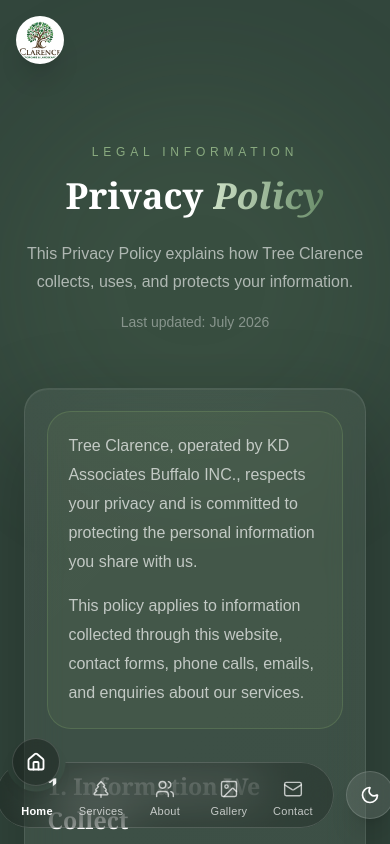
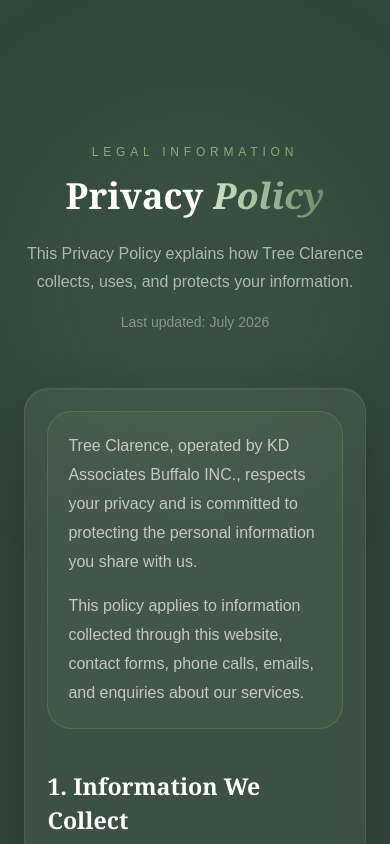
Before and after one commit to Nafrin14/tree-clarence-github, a React (Vite) app: page /tree-clarence-github/privacy-policy in a window 390 px wide. Shown: the top 844 px of the page. Built offline with nearby package versions, Linux system fonts and the light colour scheme.

Commit message:
final code

```diff
--- a/src/App.jsx
+++ b/src/App.jsx
@@ -16,7 +16,10 @@
     <>
       <Navbar />
 
-      <main className="overflow-x-hidden bg-[#28362f]">
+      <main
+        id="main-content"
+        className="overflow-x-hidden bg-[#28362f]"
+      >
         <Hero />
         <ServicesSection />
         <AboutSection />
@@ -31,11 +34,40 @@
 
 function LegalPageLayout({ children }) {
   return (
-    <>
-      <Navbar />
-      {children}
+    <div className="min-h-screen bg-[#28362f] text-white">
+      <main id="main-content" className="overflow-x-hidden">
+        {children}
+      </main>
+
       <Footer />
-    </>
+    </div>
+  );
+}
+
+function NotFound() {
+  return (
+    <main className="flex min-h-screen items-center justify-center bg-[#28362f] px-6 text-center text-white">
+      <div>
+        <p className="text-sm uppercase tracking-[0.3em] text-white/50">
+          404 Error
+        </p>
+
+        <h1 className="mt-4 font-serif text-5xl font-semibold">
+          Page Not Found
+        </h1>
+
+        <p className="mt-4 text-white/65">
+          The page you are looking for does not exist.
+        </p>
+
+        <a
+          href={`${import.meta.env.BASE_URL}`}
+          className="mt-8 inline-flex rounded-full bg-[#97ba8d] px-6 py-3 font-semibold text-[#28362f] transition hover:bg-[#b8dc90]"
+        >
+          Back to Home
+        </a>
+      </div>
+    </main>
   );
 }
 
@@ -61,6 +93,8 @@
           </LegalPageLayout>
         }
       />
+
+      <Route path="*" element={<NotFound />} />
     </Routes>
   );
 }
--- a/src/components/Navbar.jsx
+++ b/src/components/Navbar.jsx
@@ -21,51 +21,55 @@
 
 function ThemeToggle() {
   const [theme, setTheme] = useState(() => {
-    const savedTheme = localStorage.getItem("theme");
-
-    if (savedTheme) {
-      return savedTheme;
-    }
-
-    return "dark";
+    return localStorage.getItem("theme") || "dark";
   });
 
   useEffect(() => {
-    document.documentElement.classList.toggle(
-      "dark",
-      theme === "dark"
-    );
+    const root = document.documentElement;
+    const isDark = theme === "dark";
+
+    root.classList.toggle("dark", isDark);
+    root.style.colorScheme = isDark ? "dark" : "light";
   }, [theme]);
 
   const toggleTheme = () => {
-    const nextTheme = theme === "dark" ? "light" : "dark";
+    setTheme((currentTheme) => {
+      const nextTheme =
+        currentTheme === "dark" ? "light" : "dark";
 
-    localStorage.setItem("theme", nextTheme);
-    setTheme(nextTheme);
+      localStorage.setItem("theme", nextTheme);
+
+      return nextTheme;
+    });
   };
+
+  const isDark = theme === "dark";
 
   return (
     <button
       type="button"
       onClick={toggleTheme}
       aria-label={
-        theme === "dark"
+        isDark
           ? "Switch to light mode"
           : "Switch to dark mode"
       }
-      className="relative flex h-12 w-12 shrink-0 items-center justify-center rounded-full border border-white/15 bg-white/10 text-white shadow-xl backdrop-blur-xl transition hover:bg-white/20"
+      aria-pressed={isDark}
+      className="relative flex h-12 w-12 shrink-0 items-center justify-center rounded-full border border-white/15 bg-white/10 text-white shadow-xl backdrop-blur-md transition-colors duration-300 hover:bg-white/20"
     >
       <Sun
-        className={`h-5 w-5 transition-all duration-300 ${
-          theme === "dark"
+        aria-hidden="true"
+        className={`h-5 w-5 transition-transform duration-300 ${
+          isDark
             ? "-rotate-90 scale-0"
             : "rotate-0 scale-100"
         }`}
       />
 
       <Moon
-        className={`absolute h-5 w-5 transition-all duration-300 ${
-          theme === "dark"
+        aria-hidden="true"
+        className={`absolute h-5 w-5 transition-transform duration-300 ${
+          isDark
             ? "rotate-0 scale-100"
             : "rotate-90 scale-0"
         }`}
@@ -82,34 +86,44 @@
       .map((item) => document.getElementById(item.id))
       .filter(Boolean);
 
-    if (sections.length === 0) return;
+    if (sections.length === 0) {
+      return undefined;
+    }
 
     const observer = new IntersectionObserver(
       (entries) => {
-        const visibleSections = entries.filter(
-          (entry) => entry.isIntersecting
-        );
+        const visibleSections = entries
+          .filter((entry) => entry.isIntersecting)
+          .sort(
+            (first, second) =>
+              Math.abs(first.boundingClientRect.top) -
+              Math.abs(second.boundingClientRect.top)
+          );
 
-        if (visibleSections.length === 0) return;
+        const nextActive = visibleSections[0]?.target.id;
 
-        const topSection = visibleSections.reduce((first, second) =>
-          first.boundingClientRect.top <
-          second.boundingClientRect.top
-            ? first
-            : second
-        );
-
-        setActive(topSection.target.id);
+        if (nextActive) {
+          setActive((currentActive) =>
+            currentActive === nextActive
+              ? currentActive
+              : nextActive
+          );
+        }
       },
       {
-        rootMargin: "-40% 0px -59% 0px",
+        root: null,
+        rootMargin: "-40% 0px -55% 0px",
         threshold: 0,
       }
     );
 
-    sections.forEach((section) => observer.observe(section));
+    sections.forEach((section) => {
+      observer.observe(section);
+    });
 
-    return () => observer.disconnect();
+    return () => {
+      observer.disconnect();
+    };
   }, []);
 
   const activeIndex = Math.max(
@@ -120,11 +134,18 @@
   const ActiveIcon = navItems[activeIndex].icon;
 
   const handleNavigation = (id) => {
+    const targetSection = document.getElementById(id);
+
+    if (!targetSection) {
+      return;
+    }
+
     setActive(id);
 
-    document
-      .getElementById(id)
-      ?.scrollIntoView({ behavior: "smooth" });
+    targetSection.scrollIntoView({
+      behavior: "smooth",
+      block: "start",
+    });
   };
 
   return (
@@ -133,14 +154,16 @@
       <button
         type="button"
         onClick={() => handleNavigation("top")}
-        aria-label="Tree Clarence home"
+        aria-label="Go to homepage"
         className="fixed left-4 top-4 z-50 flex h-12 w-12 items-center justify-center overflow-hidden rounded-full border border-white/20 bg-white shadow-xl md:hidden"
       >
         <img
           src={logo}
-          alt="Tree Clarence logo"
+          alt="Clarence Arborcare and Landscaping logo"
           width="48"
           height="48"
+          loading="eager"
+          decoding="async"
           className="h-full w-full scale-125 object-cover"
         />
       </button>
@@ -151,14 +174,16 @@
           <button
             type="button"
             onClick={() => handleNavigation("top")}
-            aria-label="Tree Clarence home"
+            aria-label="Go to homepage"
             className="hidden h-12 w-12 shrink-0 items-center justify-center overflow-hidden rounded-full border border-white/20 bg-white shadow-xl md:flex"
           >
             <img
               src={logo}
-              alt="Tree Clarence logo"
+              alt="Clarence Arborcare and Landscaping logo"
               width="48"
               height="48"
+              loading="eager"
+              decoding="async"
               className="h-full w-full scale-125 object-cover"
             />
           </button>
@@ -167,7 +192,10 @@
             className="nav-frame relative"
             style={{ "--nav-index": activeIndex }}
           >
-            <nav className="nav-notch flex items-end rounded-full border border-white/15 bg-black/20 px-2 shadow-xl backdrop-blur-xl">
+            <nav
+              aria-label="Primary navigation"
+              className="nav-notch flex items-end rounded-full border border-white/15 bg-black/20 px-2 shadow-xl backdrop-blur-md"
+            >
               {navItems.map((item) => {
                 const Icon = item.icon;
                 const isActive = active === item.id;
@@ -176,13 +204,20 @@
                   <button
                     key={item.id}
                     type="button"
-                    onClick={() => handleNavigation(item.id)}
-                    aria-current={isActive ? "page" : undefined}
+                    onClick={() =>
+                      handleNavigation(item.id)
+                    }
+                    aria-current={
+                      isActive ? "page" : undefined
+                    }
                     className="relative flex h-16 w-16 flex-col items-center justify-end pb-2 md:w-28"
                   >
                     <span
+                      aria-hidden="true"
                       className={`mb-1 text-white/70 transition-opacity duration-300 ${
-                        isActive ? "opacity-0" : "opacity-100"
+                        isActive
+                          ? "opacity-0"
+                          : "opacity-100"
                       }`}
                     >
                       <Icon
@@ -205,7 +240,10 @@
               })}
             </nav>
 
-            <span className="nav-bubble pointer-events-none absolute top-0 flex h-12 w-12 -translate-y-1/2 items-center justify-center rounded-full border border-white/15 bg-black/30 text-white shadow-lg backdrop-blur-xl">
+            <span
+              aria-hidden="true"
+              className="nav-bubble pointer-events-none absolute top-0 flex h-12 w-12 -translate-y-1/2 items-center justify-center rounded-full border border-white/15 bg-black/30 text-white shadow-lg backdrop-blur-md"
+            >
               <ActiveIcon
                 className="h-5 w-5"
                 strokeWidth={2.2}
--- a/src/index.css
+++ b/src/index.css
@@ -10,11 +10,25 @@
   background: #ffffff;
   color: #111827;
   font-family: Arial, Helvetica, sans-serif;
+  text-rendering: optimizeLegibility;
+  -webkit-font-smoothing: antialiased;
 }
 
-* {
+*,
+*::before,
+*::after {
   box-sizing: border-box;
 }
+
+img {
+  display: block;
+  max-width: 100%;
+}
+
+/* =========================
+   Navbar
+========================= */
+
 @property --notch-x {
   syntax: "<length>";
   inherits: true;
@@ -31,8 +45,7 @@
     var(--nav-item-width)
   );
 
-  transition: --notch-x 0.45s
-    cubic-bezier(0.34, 1.56, 0.64, 1);
+  transition: --notch-x 0.35s ease;
 }
 
 .nav-notch {
@@ -50,10 +63,18 @@
 }
 
 .nav-bubble {
-  left: calc(var(--notch-x) - 1.5rem);
+  left: var(--nav-padding-x);
+  transform:
+    translateX(
+      calc(
+        var(--nav-index, 0) *
+        var(--nav-item-width)
+      )
+    )
+    translateY(-50%);
 
-  transition: left 0.45s
-    cubic-bezier(0.34, 1.56, 0.64, 1);
+  transition: transform 0.35s ease;
+  will-change: transform;
 }
 
 @media (min-width: 768px) {
@@ -61,6 +82,11 @@
     --nav-item-width: 7rem;
   }
 }
+
+/* =========================
+   Hero
+========================= */
+
 .hero-section {
   background: linear-gradient(
     180deg,
@@ -68,6 +94,7 @@
     #4d6e5d 45%,
     #7a9c80 100%
   );
+  contain: layout paint;
 }
 
 .hero-gradient {
@@ -80,34 +107,35 @@
 @keyframes hero-glow-float {
   0%,
   100% {
-    transform: translateX(-50%) translateY(0);
+    transform: translate3d(-50%, 0, 0);
   }
 
   50% {
-    transform: translateX(-50%) translateY(-18px);
+    transform: translate3d(-50%, -14px, 0);
   }
 }
 
 .hero-glow {
-  animation: hero-glow-float 6s ease-in-out infinite;
+  animation: hero-glow-float 7s ease-in-out infinite;
+  will-change: transform;
 }
 
 @keyframes hero-fade-up {
   from {
     opacity: 0;
-    transform: translateY(35px);
+    transform: translate3d(0, 24px, 0);
   }
 
   to {
     opacity: 1;
-    transform: translateY(0);
+    transform: translate3d(0, 0, 0);
   }
 }
 
 @keyframes hero-pop-in {
   from {
     opacity: 0;
-    transform: scale(0.85);
+    transform: scale(0.92);
   }
 
   to {
@@ -118,28 +146,28 @@
 
 .hero-fade-up {
   opacity: 0;
-  animation: hero-fade-up 0.9s ease-out forwards;
+  animation: hero-fade-up 0.7s ease-out forwards;
 }
 
 .hero-pop-in {
   opacity: 0;
-  animation: hero-pop-in 0.6s ease-out forwards;
+  animation: hero-pop-in 0.5s ease-out forwards;
 }
 
 .hero-delay-1 {
-  animation-delay: 0.15s;
+  animation-delay: 0.08s;
 }
 
 .hero-delay-2 {
-  animation-delay: 0.3s;
+  animation-delay: 0.16s;
 }
 
 .hero-delay-3 {
-  animation-delay: 0.45s;
+  animation-delay: 0.24s;
 }
 
 .hero-delay-4 {
-  animation-delay: 0.6s;
+  animation-delay: 0.32s;
 }
 
 @keyframes leaf-fall {
@@ -153,23 +181,25 @@
   }
 
   50% {
-    opacity: 0.85;
-    transform: translate3d(
+    opacity: 0.8;
+    transform:
+      translate3d(
         var(--leaf-sway, 30px),
-        60vh,
+        55vh,
         0
       )
-      rotate(360deg);
+      rotate(280deg);
   }
 
   100% {
     opacity: 0;
-    transform: translate3d(
-        calc(var(--leaf-sway, 30px) * -0.6),
-        120vh,
+    transform:
+      translate3d(
+        calc(var(--leaf-sway, 30px) * -0.5),
+        110vh,
         0
       )
-      rotate(720deg);
+      rotate(560deg);
   }
 }
 
@@ -177,18 +207,13 @@
   animation-name: leaf-fall;
   animation-timing-function: linear;
   animation-iteration-count: infinite;
-  will-change: transform, opacity;
+  will-change: transform;
 }
 
-@media (prefers-reduced-motion: reduce) {
-  .hero-glow,
-  .hero-fade-up,
-  .hero-pop-in,
-  .hero-leaf {
-    animation: none;
-    opacity: 1;
-  }
-}
+/* =========================
+   Services
+========================= */
+
 .services-gradient {
   background: linear-gradient(
     90deg,
@@ -202,15 +227,15 @@
 
 .service-heading {
   opacity: 0;
-  transform: translateY(35px);
+  transform: translate3d(0, 24px, 0);
   transition:
-    opacity 0.8s ease,
-    transform 0.8s ease;
+    opacity 0.6s ease,
+    transform 0.6s ease;
 }
 
 .service-heading-visible {
   opacity: 1;
-  transform: translateY(0);
+  transform: translate3d(0, 0, 0);
 }
 
 .service-card {
@@ -219,27 +244,35 @@
   border: 1px solid rgb(255 255 255 / 10%);
   border-radius: 1.5rem;
   padding: 2rem;
-  background:
-    linear-gradient(
+  background: linear-gradient(
     135deg,
     rgb(255 255 255 / 8%),
     rgb(255 255 255 / 2%)
   );
   box-shadow:
     inset 0 1px 0 rgb(255 255 255 / 8%),
-    0 25px 60px rgb(0 0 0 / 20%);
-  backdrop-filter: blur(18px);
+    0 18px 40px rgb(0 0 0 / 16%);
   opacity: 0;
-  transform: translateY(35px);
+  transform: translate3d(0, 24px, 0);
   transition:
-    opacity 0.75s ease,
-    transform 0.75s ease,
-    border-color 0.3s ease;
+    opacity 0.6s ease,
+    transform 0.6s ease,
+    border-color 0.25s ease;
+  contain: layout paint;
+}
+
+@supports (
+  backdrop-filter: blur(10px)
+) {
+  .service-card {
+    backdrop-filter: blur(10px);
+    -webkit-backdrop-filter: blur(10px);
+  }
 }
 
 .service-card-visible {
   opacity: 1;
-  transform: translateY(0);
+  transform: translate3d(0, 0, 0);
 }
 
 .service-card:hover {
@@ -254,9 +287,9 @@
   height: 12rem;
   border-radius: 9999px;
   background: rgb(139 177 101 / 15%);
-  filter: blur(45px);
+  filter: blur(32px);
   opacity: 0;
-  transition: opacity 0.4s ease;
+  transition: opacity 0.3s ease;
 }
 
 .service-card:hover .service-card-glow {
@@ -264,36 +297,39 @@
 }
 
 .service-link span {
-  transition: transform 0.25s ease;
+  transition: transform 0.2s ease;
 }
 
 .service-link:hover span {
-  transform: translateX(5px);
+  transform: translateX(4px);
 }
 
-@media (prefers-reduced-motion: reduce) {
-  .service-heading,
-  .service-card {
-    opacity: 1;
-    transform: none;
-    transition: none;
-  }
-}
+/* =========================
+   Contact
+========================= */
+
 .contact-panel {
   border: 1px solid rgb(255 255 255 / 10%);
   border-radius: 1.75rem;
   padding: 2rem;
-  background:
-    linear-gradient(
+  background: linear-gradient(
     135deg,
     rgb(255 255 255 / 7%),
     rgb(255 255 255 / 2%)
   );
   box-shadow:
     inset 0 1px 0 rgb(255 255 255 / 7%),
-    0 28px 70px rgb(0 0 0 / 22%);
-  backdrop-filter: blur(18px);
-  -webkit-backdrop-filter: blur(18px);
+    0 20px 50px rgb(0 0 0 / 18%);
+  contain: layout paint;
+}
+
+@supports (
+  backdrop-filter: blur(10px)
+) {
+  .contact-panel {
+    backdrop-filter: blur(10px);
+    -webkit-backdrop-filter: blur(10px);
+  }
 }
 
 .contact-input {
@@ -305,9 +341,9 @@
   color: white;
   outline: none;
   transition:
-    border-color 0.25s ease,
-    background-color 0.25s ease,
-    box-shadow 0.25s ease;
+    border-color 0.2s ease,
+    background-color 0.2s ease,
+    box-shadow 0.2s ease;
 }
 
 .contact-input::placeholder {
@@ -317,7 +353,7 @@
 .contact-input:focus {
   border-color: rgb(167 207 121 / 65%);
   background: rgb(255 255 255 / 6%);
-  box-shadow: 0 0 0 4px rgb(167 207 121 / 8%);
+  box-shadow: 0 0 0 3px rgb(167 207 121 / 8%);
 }
 
 .contact-input option {
@@ -325,26 +361,32 @@
   color: white;
 }
 
-@media (max-width: 640px) {
-  .contact-panel {
-    padding: 1.5rem;
-  }
-}
+/* =========================
+   Legal Pages
+========================= */
+
 .legal-page-card {
   border: 1px solid rgb(255 255 255 / 9%);
   border-radius: 2rem;
   padding: 2rem;
-  background:
-    linear-gradient(
+  background: linear-gradient(
     135deg,
     rgb(255 255 255 / 6%),
     rgb(255 255 255 / 2%)
   );
   box-shadow:
     inset 0 1px 0 rgb(255 255 255 / 6%),
-    0 35px 90px rgb(0 0 0 / 28%);
-  backdrop-filter: blur(18px);
-  -webkit-backdrop-filter: blur(18px);
+    0 24px 60px rgb(0 0 0 / 22%);
+  contain: layout paint;
+}
+
+@supports (
+  backdrop-filter: blur(10px)
+) {
+  .legal-page-card {
+    backdrop-filter: blur(10px);
+    -webkit-backdrop-filter: blur(10px);
+  }
 }
 
 .legal-introduction {
@@ -403,7 +445,7 @@
 
 .legal-content a {
   color: #a6c79c;
-  transition: color 0.25s ease;
+  transition: color 0.2s ease;
 }
 
 .legal-content a:hover {
@@ -426,6 +468,10 @@
   color: rgb(255 255 255 / 85%);
 }
 
+/* =========================
+   Responsive
+========================= */
+
 @media (min-width: 768px) {
   .legal-page-card {
     padding: 3.5rem;
@@ -433,6 +479,10 @@
 }
 
 @media (max-width: 640px) {
+  .contact-panel {
+    padding: 1.5rem;
+  }
+
   .legal-page-card {
     padding: 1.4rem;
     border-radius: 1.5rem;
@@ -445,4 +495,38 @@
   .legal-contact-card {
     padding: 1.25rem;
   }
+
+  .hero-leaf:nth-child(n + 11) {
+    display: none;
   }
+}
+
+/* =========================
+   Reduced Motion
+========================= */
+
+@media (prefers-reduced-motion: reduce) {
+  html {
+    scroll-behavior: auto;
+  }
+
+  .hero-glow,
+  .hero-fade-up,
+  .hero-pop-in,
+  .hero-leaf,
+  .service-heading,
+  .service-card,
+  .nav-frame,
+  .nav-bubble {
+    animation: none;
+    transition: none;
+  }
+
+  .hero-fade-up,
+  .hero-pop-in,
+  .service-heading,
+  .service-card {
+    opacity: 1;
+    transform: none;
+  }
+}
--- a/src/main.jsx
+++ b/src/main.jsx
@@ -1,14 +1,17 @@
-import { StrictMode } from "react";
 import { createRoot } from "react-dom/client";
 import { BrowserRouter } from "react-router-dom";
 
 import "./index.css";
 import App from "./App.jsx";
 
-createRoot(document.getElementById("root")).render(
-  <StrictMode>
-    <BrowserRouter basename="/tree-clarence-github">
-      <App />
-    </BrowserRouter>
-  </StrictMode>
+const rootElement = document.getElementById("root");
+
+if (!rootElement) {
+  throw new Error("Root element was not found.");
+}
+
+createRoot(rootElement).render(
+  <BrowserRouter basename="/tree-clarence-github">
+    <App />
+  </BrowserRouter>
 );
```
Also changed, not shown: src/components/Hero.jsx (+37 -39 lines). Lines whose indentation alone changed are shown as unchanged.
